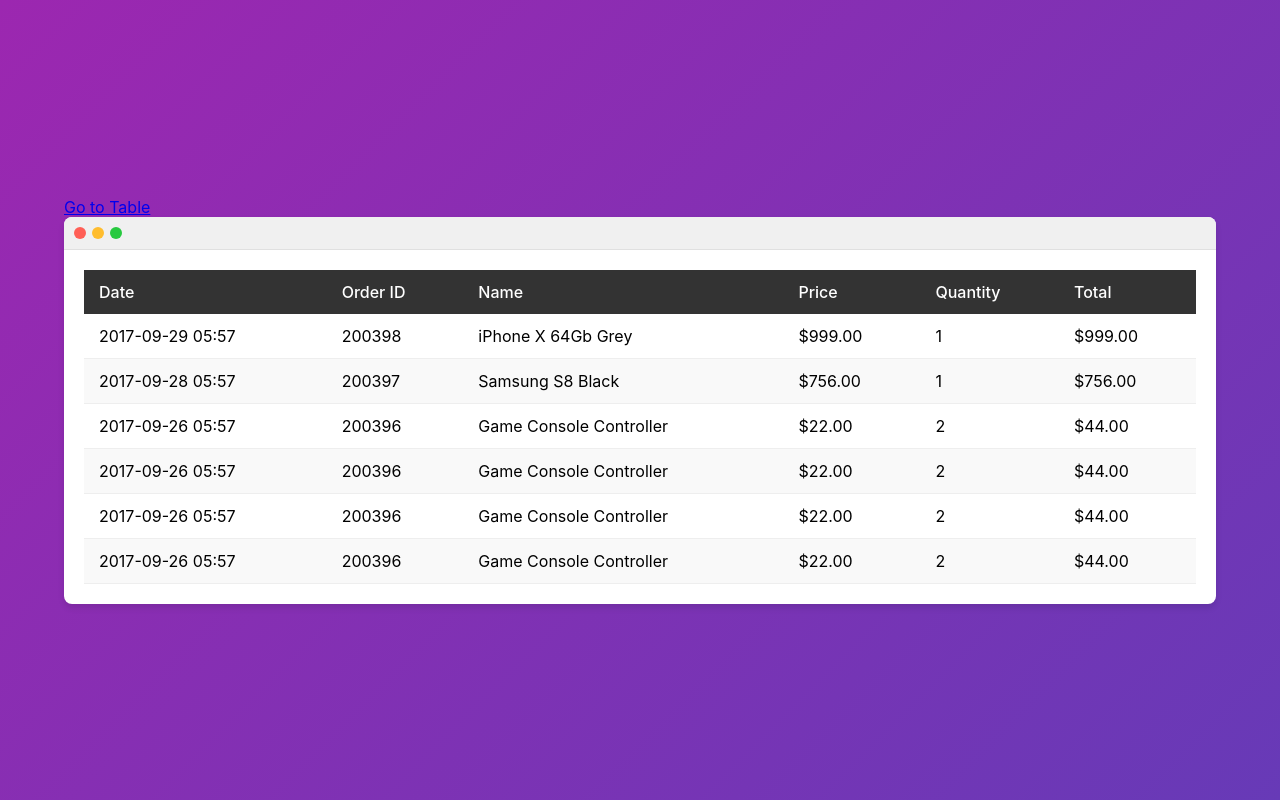
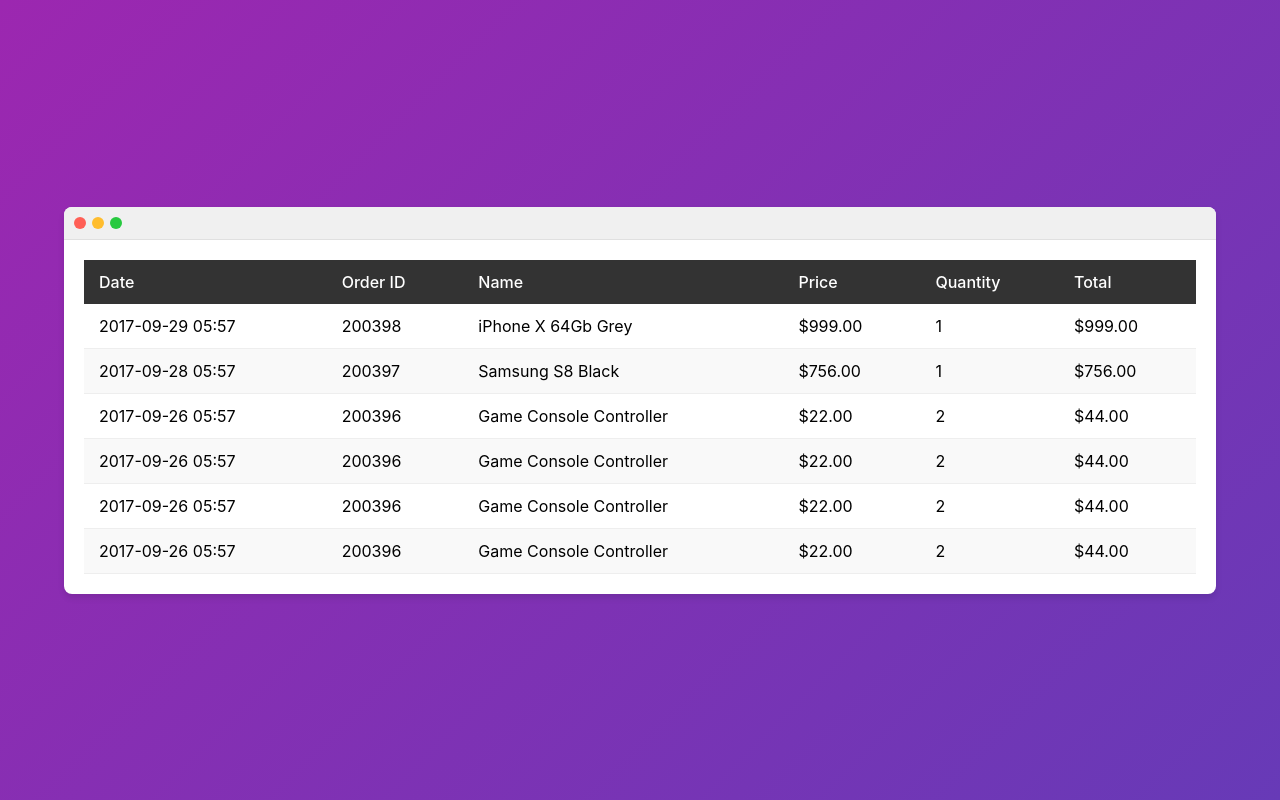
Before and after one commit to fahriddin0822/l7, a plain HTML site: page homework/table.html in a window 1280 px wide. Drawn offline with Linux system fonts and the light colour scheme.

Commit message:
first commit

```diff
--- a/homework/table.html
+++ b/homework/table.html
@@ -8,9 +8,6 @@
 </head>
 <body>
     <div class="container">
-        <div class="navigation">
-            <a href="./table.html" class="table-link">Go to Table</a>
-          </div>
         <div class="table-wrapper">
             <div class="window-controls">
                 <span class="control close"></span>
```
Also changed, not shown: homework/index.html (+3 -0 lines), 1 other file.
